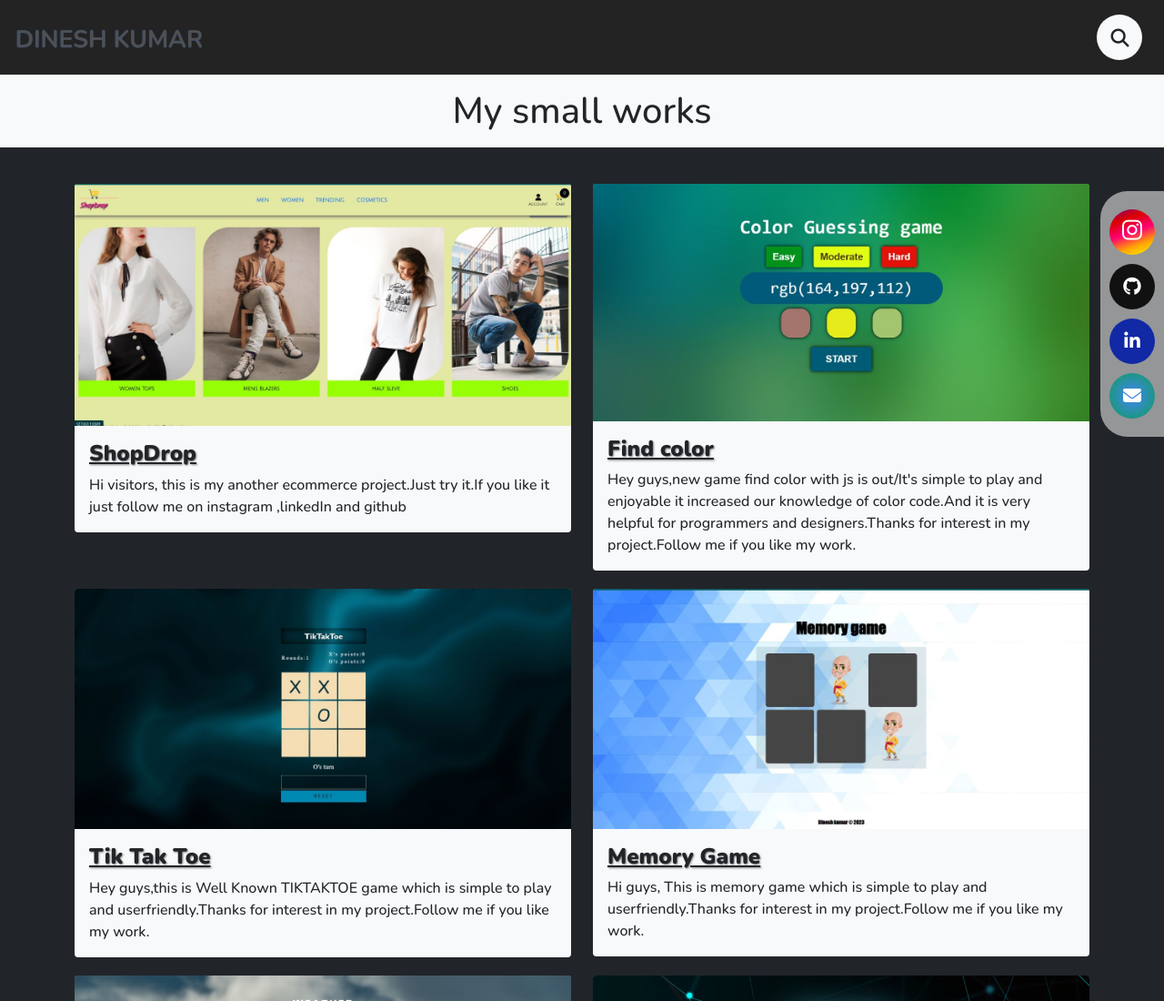
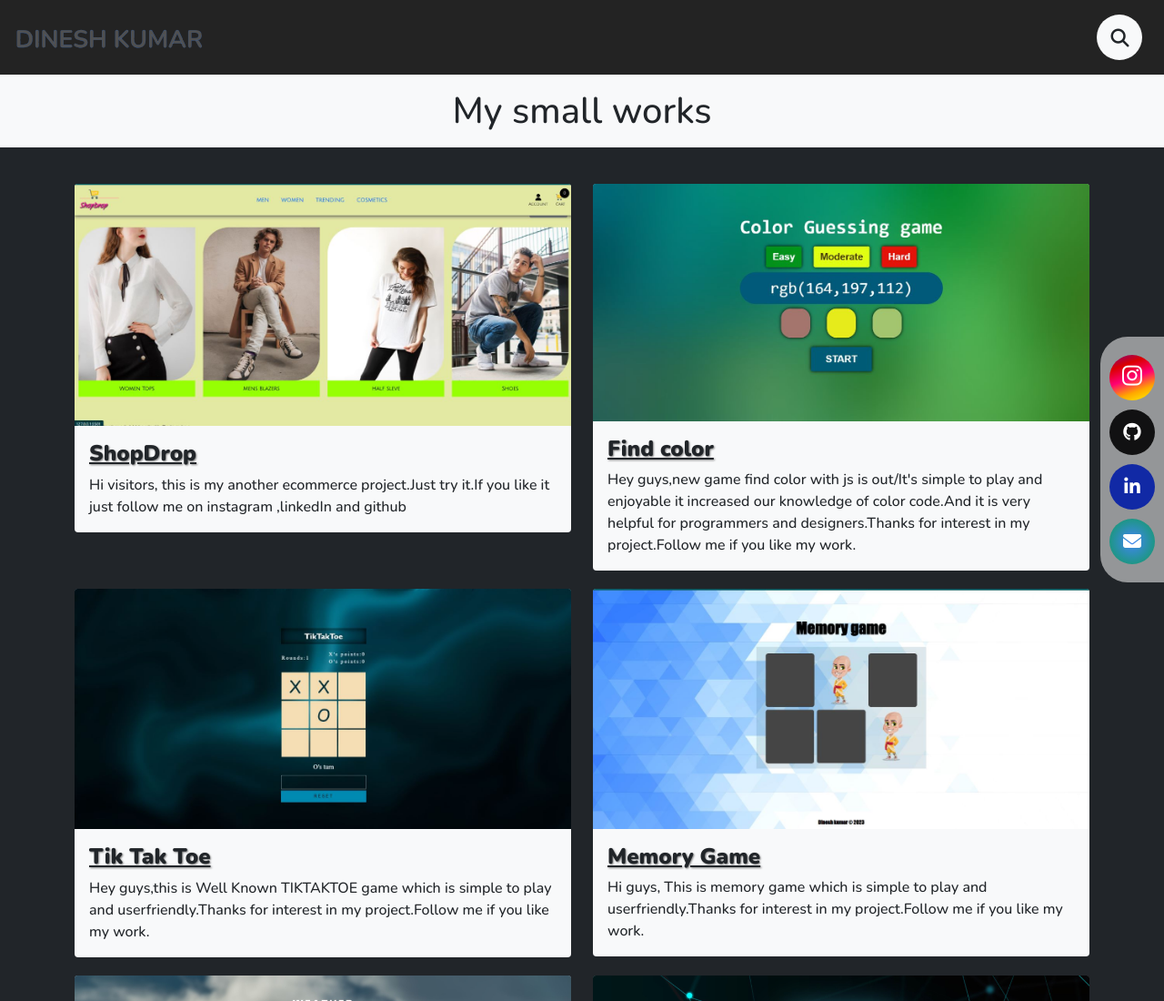
Before and after one commit to Dinesh-kumar-002/showcase, a plain HTML site: page index.html in a window 1280 px wide. Shown: the top 1100 px of the page at 91% size. Drawn offline with nearby package versions, Linux system fonts and the light colour scheme.

Commit message:
position of socila icons changed

```diff
--- a/style.css
+++ b/style.css
@@ -102,7 +102,7 @@ body {
 }
 .footer{
   position: fixed;
-  bottom: 40%;
+  bottom: 20%;
   float: right;
   right: 0;
   z-index: 10;
```
